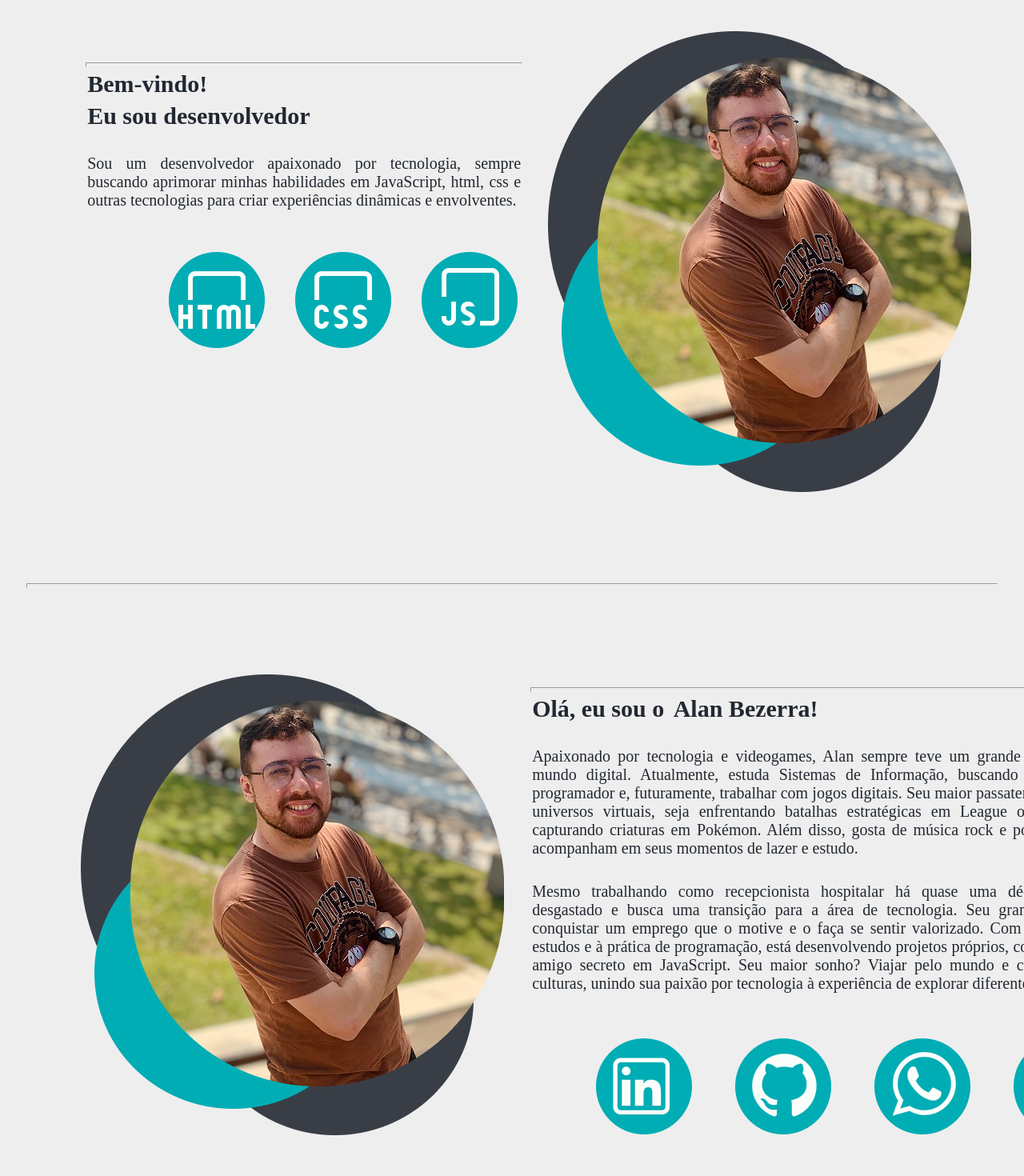
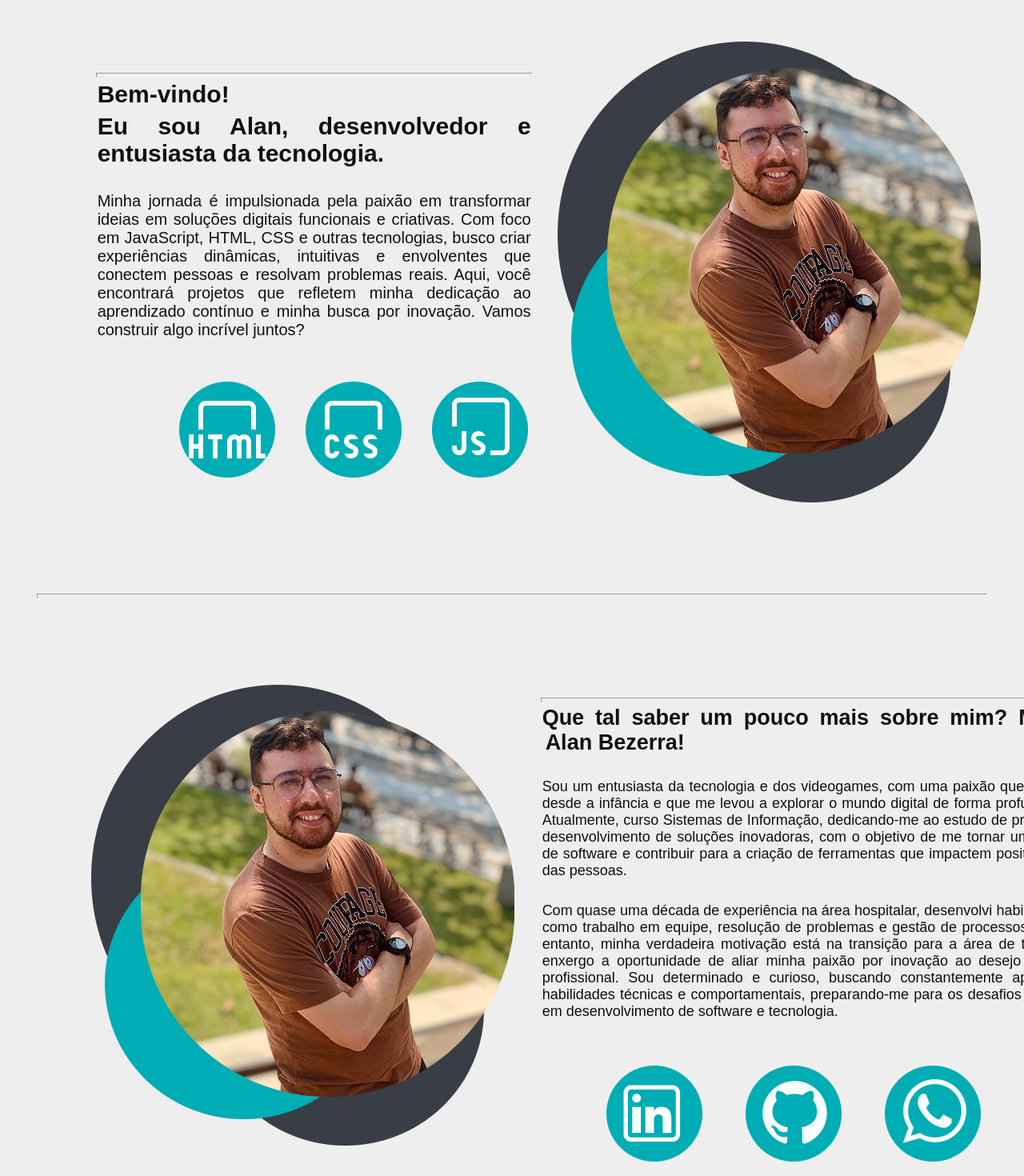
Before and after one commit to alan-bezerra/portfolio, a plain HTML site: page index.html in a window 1280 px wide. Shown: the part 100-1570 px from the top of the page at 80% size. Drawn offline with Linux system fonts and the light colour scheme.

Commit message:
Mudança de texto em home e quem sou

```diff
--- a/index.html
+++ b/index.html
@@ -21,10 +21,9 @@
         <div class="texto__home">
             <br><hr>
             <h1>Bem-vindo!</h1>
-            <h2>Eu sou desenvolvedor</h2><br>
-            <p>Sou um desenvolvedor apaixonado por tecnologia,
-            sempre buscando aprimorar minhas habilidades em JavaScript, html, css e
-            outras tecnologias para criar experiências dinâmicas e envolventes.</p>
+            <h2>Eu sou Alan, desenvolvedor e entusiasta da tecnologia.</h2><br>
+            <p>Minha jornada é impulsionada pela paixão em transformar ideias em soluções digitais funcionais e criativas. Com foco em JavaScript, HTML, CSS e outras tecnologias, busco criar experiências dinâmicas, intuitivas e envolventes que conectem pessoas e resolvam problemas reais.
+                Aqui, você encontrará projetos que refletem minha dedicação ao aprendizado contínuo e minha busca por inovação. Vamos construir algo incrível juntos? </p>
             <div class="icones">
                 <img src="img/html.png">
                 <img src="img/css.png">
@@ -40,9 +39,9 @@
             <img src="img/alan.png">
         </div>
         <div class="texto__quemsou">
-            <hr><h1>Olá, eu sou o <strong>Alan Bezerra!</strong></h1><br>
-            <p>Apaixonado por tecnologia e videogames, Alan sempre teve um grande interesse pelo mundo digital. Atualmente, estuda Sistemas de Informação, buscando se tornar um programador e, futuramente, trabalhar com jogos digitais. Seu maior passatempo é explorar universos virtuais, seja enfrentando batalhas estratégicas em League of Legends ou capturando criaturas em Pokémon. Além disso, gosta de música rock e pop rock, que o acompanham em seus momentos de lazer e estudo.</p><br>
-            <p>Mesmo trabalhando como recepcionista hospitalar há quase uma década, sente-se desgastado e busca uma transição para a área de tecnologia. Seu grande objetivo é conquistar um emprego que o motive e o faça se sentir valorizado. Com dedicação aos estudos e à prática de programação, está desenvolvendo projetos próprios, como um site de amigo secreto em JavaScript. Seu maior sonho? Viajar pelo mundo e conhecer novas culturas, unindo sua paixão por tecnologia à experiência de explorar diferentes lugares.</p>
+            <hr><h1>Que tal saber um pouco mais sobre mim? Me chamo <strong>Alan Bezerra!</strong></h1><br>
+            <p>Sou um entusiasta da tecnologia e dos videogames, com uma paixão que me acompanha desde a infância e que me levou a explorar o mundo digital de forma profunda e contínua. Atualmente, curso Sistemas de Informação, dedicando-me ao estudo de programação e ao desenvolvimento de soluções inovadoras, com o objetivo de me tornar um desenvolvedor de software e contribuir para a criação de ferramentas que impactem positivamente a vida das pessoas.</p><br>
+            <p>Com quase uma década de experiência na área hospitalar, desenvolvi habilidades valiosas, como trabalho em equipe, resolução de problemas e gestão de processos complexos. No entanto, minha verdadeira motivação está na transição para a área de tecnologia, onde enxergo a oportunidade de aliar minha paixão por inovação ao desejo de crescimento profissional. Sou determinado e curioso, buscando constantemente aprimorar minhas habilidades técnicas e comportamentais, preparando-me para os desafios de uma carreira em desenvolvimento de software e tecnologia.</p>
             <div class="icones__quemsou">
                 <div class="icone__quemsou__linkedin">
                     <a href="https://www.linkedin.com/in/alan-bezerra-chagas-378752335/" target="_blank"><img src="img/linkedin.png"></a>
--- a/style.css
+++ b/style.css
@@ -1,5 +1,5 @@
 :root {
-    --cor-preto: #222831;
+    --cor-preto: #0f1012;
     --cor-cinza: #393E46;
     --cor-azul: #00ADB5;
     --cor-branco: #EEEEEE;
@@ -13,7 +13,8 @@
 body {
     background-color: var(--cor-branco);
     color: var(--cor-preto);
-    padding: 2%;
+    font-family: arial;
+    padding: 3%;
 }
 
 .cabecalho {
@@ -92,7 +93,7 @@ body {
     flex-direction: column;
     margin-top: 60px;
     padding: 1%;
-    font-size: 20px;
+    font-size: 18px;
     text-align: justify;
 
 }
```
